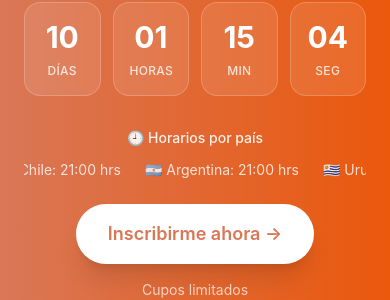
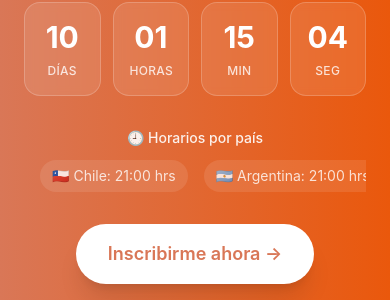
Before and after one commit to camidevai/CladeCodeConDaniel, a Next.js app: page / in a window 390 px wide. Shown: the part 1042-1342 px from the top of the page. Built offline with nearby package versions, Linux system fonts and the light colour scheme.

Commit message:
Make timezone carousel interactive on mobile with touch scroll

```diff
--- a/app/globals.css
+++ b/app/globals.css
@@ -86,3 +86,13 @@ body {
 .animate-scroll-infinite:hover {
   animation-play-state: paused;
 }
+
+/* Ocultar scrollbar pero mantener funcionalidad */
+.scrollbar-hide {
+  -ms-overflow-style: none;  /* IE and Edge */
+  scrollbar-width: none;  /* Firefox */
+}
+
+.scrollbar-hide::-webkit-scrollbar {
+  display: none;  /* Chrome, Safari and Opera */
+}
--- a/components/Countdown.tsx
+++ b/components/Countdown.tsx
@@ -111,36 +111,56 @@ export default function Countdown() {
 
           {/* Carrusel de horarios por país */}
           <div className="mt-6 xs:mt-8 mb-4 xs:mb-6">
-            <p className="text-white/90 text-xs xs:text-sm font-medium mb-2 xs:mb-3">
+            <p className="text-white/90 text-xs xs:text-sm font-medium mb-2 xs:mb-3 text-center">
               🕘 Horarios por país
             </p>
-            <div className="relative overflow-hidden">
-              <div className="flex animate-scroll-infinite whitespace-nowrap">
-                {/* Primera copia de los horarios */}
-                <div className="flex gap-4 xs:gap-6 px-2 xs:px-3">
-                  <span className="text-white/80 text-xs xs:text-sm">🇨🇱 Chile: 21:00 hrs</span>
-                  <span className="text-white/80 text-xs xs:text-sm">🇦🇷 Argentina: 21:00 hrs</span>
-                  <span className="text-white/80 text-xs xs:text-sm">🇺🇾 Uruguay: 21:00 hrs</span>
-                  <span className="text-white/80 text-xs xs:text-sm">🇧🇷 Brasil: 21:00 hrs</span>
-                  <span className="text-white/80 text-xs xs:text-sm">🇨🇴 Colombia: 19:00 hrs</span>
-                  <span className="text-white/80 text-xs xs:text-sm">🇵🇪 Perú: 19:00 hrs</span>
-                  <span className="text-white/80 text-xs xs:text-sm">🇪🇨 Ecuador: 19:00 hrs</span>
-                  <span className="text-white/80 text-xs xs:text-sm">🇲🇽 México: 18:00 hrs</span>
-                  <span className="text-white/80 text-xs xs:text-sm">🇺🇸 Miami: 20:00 hrs</span>
-                  <span className="text-white/80 text-xs xs:text-sm">🇪🇸 España: 01:00 hrs 🌙</span>
+            {/* Scroll horizontal en móvil, animación en desktop */}
+            <div className="relative">
+              {/* Versión móvil: scroll horizontal */}
+              <div className="md:hidden overflow-x-auto scrollbar-hide">
+                <div className="flex gap-4 px-4 pb-2">
+                  <span className="text-white/80 text-xs xs:text-sm whitespace-nowrap bg-white/10 px-3 py-1.5 rounded-full">🇨🇱 Chile: 21:00 hrs</span>
+                  <span className="text-white/80 text-xs xs:text-sm whitespace-nowrap bg-white/10 px-3 py-1.5 rounded-full">🇦🇷 Argentina: 21:00 hrs</span>
+                  <span className="text-white/80 text-xs xs:text-sm whitespace-nowrap bg-white/10 px-3 py-1.5 rounded-full">🇺🇾 Uruguay: 21:00 hrs</span>
+                  <span className="text-white/80 text-xs xs:text-sm whitespace-nowrap bg-white/10 px-3 py-1.5 rounded-full">🇧🇷 Brasil: 21:00 hrs</span>
+                  <span className="text-white/80 text-xs xs:text-sm whitespace-nowrap bg-white/10 px-3 py-1.5 rounded-full">🇨🇴 Colombia: 19:00 hrs</span>
+                  <span className="text-white/80 text-xs xs:text-sm whitespace-nowrap bg-white/10 px-3 py-1.5 rounded-full">🇵🇪 Perú: 19:00 hrs</span>
+                  <span className="text-white/80 text-xs xs:text-sm whitespace-nowrap bg-white/10 px-3 py-1.5 rounded-full">🇪🇨 Ecuador: 19:00 hrs</span>
+                  <span className="text-white/80 text-xs xs:text-sm whitespace-nowrap bg-white/10 px-3 py-1.5 rounded-full">🇲🇽 México: 18:00 hrs</span>
+                  <span className="text-white/80 text-xs xs:text-sm whitespace-nowrap bg-white/10 px-3 py-1.5 rounded-full">🇺🇸 Miami: 20:00 hrs</span>
+                  <span className="text-white/80 text-xs xs:text-sm whitespace-nowrap bg-white/10 px-3 py-1.5 rounded-full">🇪🇸 España: 01:00 hrs 🌙</span>
                 </div>
-                {/* Segunda copia para loop infinito */}
-                <div className="flex gap-4 xs:gap-6 px-2 xs:px-3">
-                  <span className="text-white/80 text-xs xs:text-sm">🇨🇱 Chile: 21:00 hrs</span>
-                  <span className="text-white/80 text-xs xs:text-sm">🇦🇷 Argentina: 21:00 hrs</span>
-                  <span className="text-white/80 text-xs xs:text-sm">🇺🇾 Uruguay: 21:00 hrs</span>
-                  <span className="text-white/80 text-xs xs:text-sm">🇧🇷 Brasil: 21:00 hrs</span>
-                  <span className="text-white/80 text-xs xs:text-sm">🇨🇴 Colombia: 19:00 hrs</span>
-                  <span className="text-white/80 text-xs xs:text-sm">🇵🇪 Perú: 19:00 hrs</span>
-                  <span className="text-white/80 text-xs xs:text-sm">🇪🇨 Ecuador: 19:00 hrs</span>
-                  <span className="text-white/80 text-xs xs:text-sm">🇲🇽 México: 18:00 hrs</span>
-                  <span className="text-white/80 text-xs xs:text-sm">🇺🇸 Miami: 20:00 hrs</span>
-                  <span className="text-white/80 text-xs xs:text-sm">🇪🇸 España: 01:00 hrs 🌙</span>
+              </div>
+
+              {/* Versión desktop: animación infinita */}
+              <div className="hidden md:block overflow-hidden">
+                <div className="flex animate-scroll-infinite whitespace-nowrap hover:pause">
+                  {/* Primera copia de los horarios */}
+                  <div className="flex gap-6 px-3">
+                    <span className="text-white/80 text-sm">🇨🇱 Chile: 21:00 hrs</span>
+                    <span className="text-white/80 text-sm">🇦🇷 Argentina: 21:00 hrs</span>
+                    <span className="text-white/80 text-sm">🇺🇾 Uruguay: 21:00 hrs</span>
+                    <span className="text-white/80 text-sm">🇧🇷 Brasil: 21:00 hrs</span>
+                    <span className="text-white/80 text-sm">🇨� Colombia: 19:00 hrs</span>
+                    <span className="text-white/80 text-sm">🇵🇪 Perú: 19:00 hrs</span>
+                    <span className="text-white/80 text-sm">🇪🇨 Ecuador: 19:00 hrs</span>
+                    <span className="text-white/80 text-sm">🇲🇽 México: 18:00 hrs</span>
+                    <span className="text-white/80 text-sm">🇺🇸 Miami: 20:00 hrs</span>
+                    <span className="text-white/80 text-sm">�� España: 01:00 hrs 🌙</span>
+                  </div>
+                  {/* Segunda copia para loop infinito */}
+                  <div className="flex gap-6 px-3">
+                    <span className="text-white/80 text-sm">🇨🇱 Chile: 21:00 hrs</span>
+                    <span className="text-white/80 text-sm">🇦🇷 Argentina: 21:00 hrs</span>
+                    <span className="text-white/80 text-sm">🇺🇾 Uruguay: 21:00 hrs</span>
+                    <span className="text-white/80 text-sm">🇧🇷 Brasil: 21:00 hrs</span>
+                    <span className="text-white/80 text-sm">🇨🇴 Colombia: 19:00 hrs</span>
+                    <span className="text-white/80 text-sm">🇵🇪 Perú: 19:00 hrs</span>
+                    <span className="text-white/80 text-sm">🇪🇨 Ecuador: 19:00 hrs</span>
+                    <span className="text-white/80 text-sm">🇲🇽 México: 18:00 hrs</span>
+                    <span className="text-white/80 text-sm">🇺🇸 Miami: 20:00 hrs</span>
+                    <span className="text-white/80 text-sm">🇪🇸 España: 01:00 hrs 🌙</span>
+                  </div>
                 </div>
               </div>
             </div>
```
